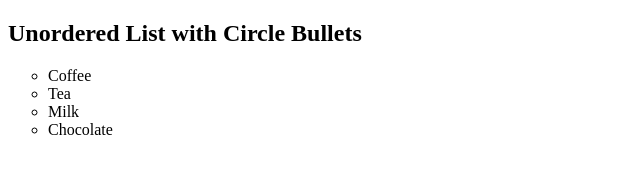
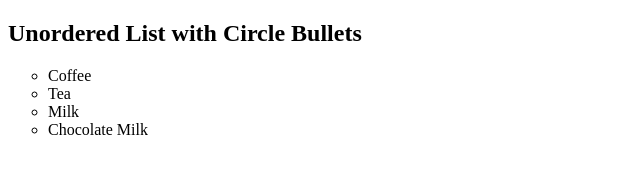
Before and after one commit to dilpri/MyFirstApp, a plain HTML site: page index.html in a window 1280 px wide. Shown: the full height of the page, 0-640 px from the left. Drawn offline with Linux system fonts and the light colour scheme.

Commit message:
Update index.html

```diff
--- a/index.html
+++ b/index.html
@@ -8,7 +8,8 @@
   <li>Coffee</li>
   <li>Tea</li>
   <li>Milk</li>
-  <li>Chocolate</li>
+  <li>Chocolate Milk</li>
+
 </ul>
 
 </body>
```
